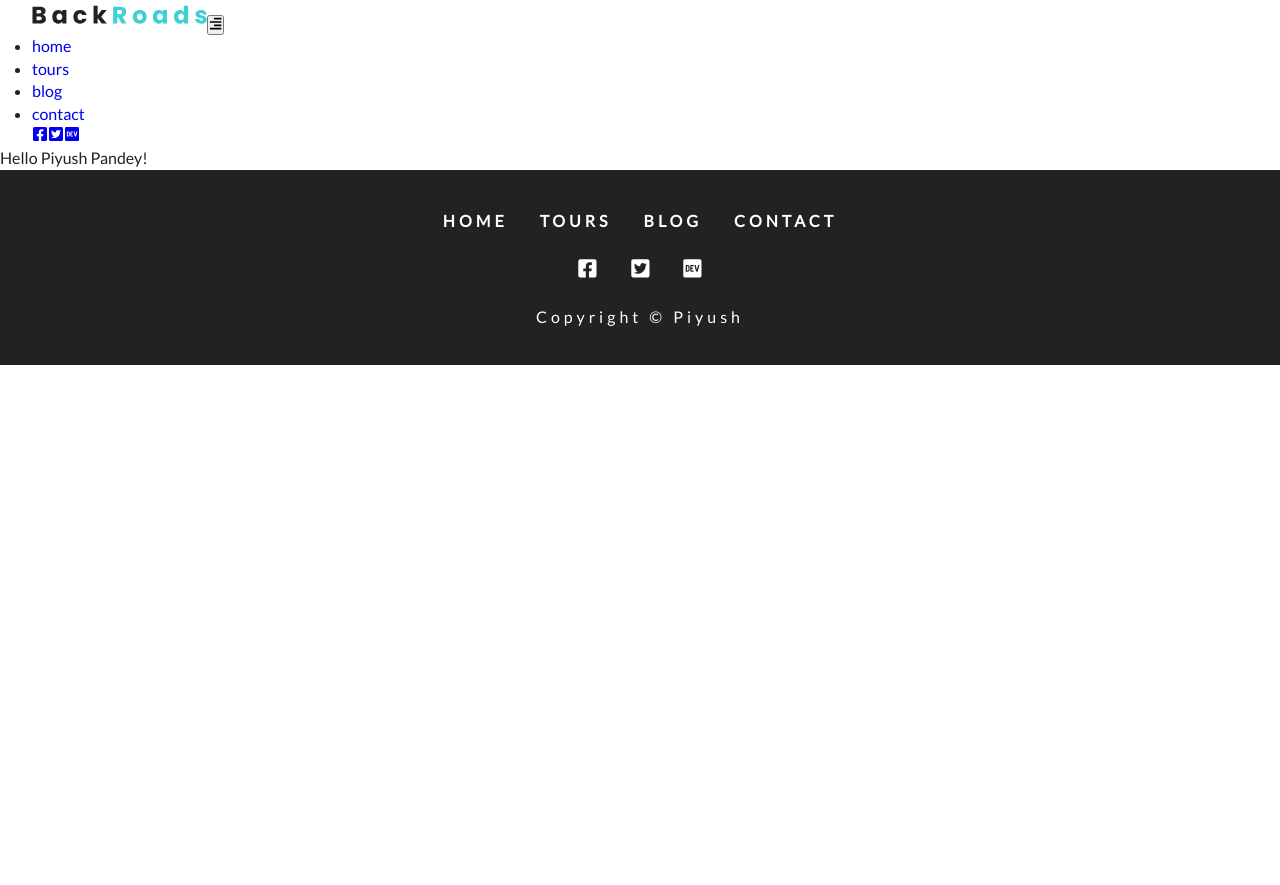
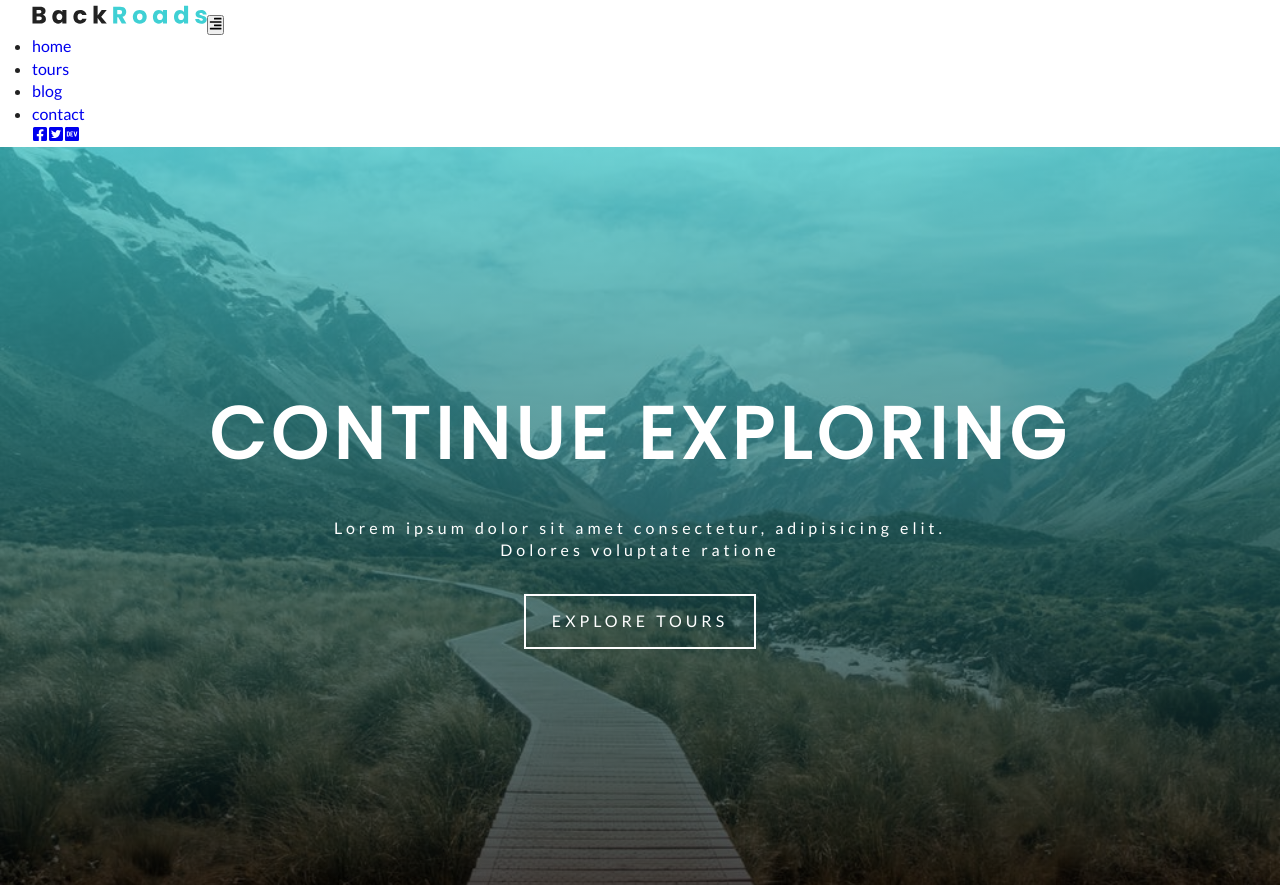
Before and after one commit to zephyrus21/backroads-gatsby, a Gatsby site: page / in a window 1280 px wide. Shown: the top 885 px of the page. Before the commit the page ends 800 px from the top, so only its background shows below. Built offline with nearby package versions, Linux system fonts and the light colour scheme; Gatsby itself is replaced by a stand-in of ours.

Commit message:
home page and 404

```diff
--- /dev/null
+++ b/src/components/Banner.jsx
@@ -0,0 +1,14 @@
+import React from 'react';
+import styles from '../css/banner.module.css';
+
+const Banner = (props) => {
+  return (
+    <div className={styles.banner}>
+      <h1>{props.title}</h1>
+      <p>{props.info}</p>
+      {props.children}
+    </div>
+  );
+};
+
+export default Banner;
--- /dev/null
+++ b/src/components/SimpleHero.jsx
@@ -0,0 +1,7 @@
+import React from 'react';
+
+const Simplehero = (props) => {
+  return <header className="defaultHero">{props.children}</header>;
+};
+
+export default Simplehero;
--- a/src/pages/index.jsx
+++ b/src/pages/index.jsx
@@ -1,7 +1,23 @@
 import React from 'react';
+import { Link } from 'gatsby';
 
 import Layout from '../components/Layout';
+import SimpleHero from '../components/SimpleHero';
+import Banner from '../components/Banner';
 
 export default function Home() {
-  return <Layout>Hello Piyush Pandey!</Layout>;
+  return (
+    <Layout>
+      <SimpleHero>
+        <Banner
+          title="continue exploring"
+          info="Lorem ipsum dolor sit amet consectetur, adipisicing elit. Dolores voluptate ratione"
+        >
+          <Link to="/tours" className="btn-white">
+            explore tours
+          </Link>
+        </Banner>
+      </SimpleHero>
+    </Layout>
+  );
 }
```
Also changed, not shown: src/pages/404.jsx (+14 -1 lines).
